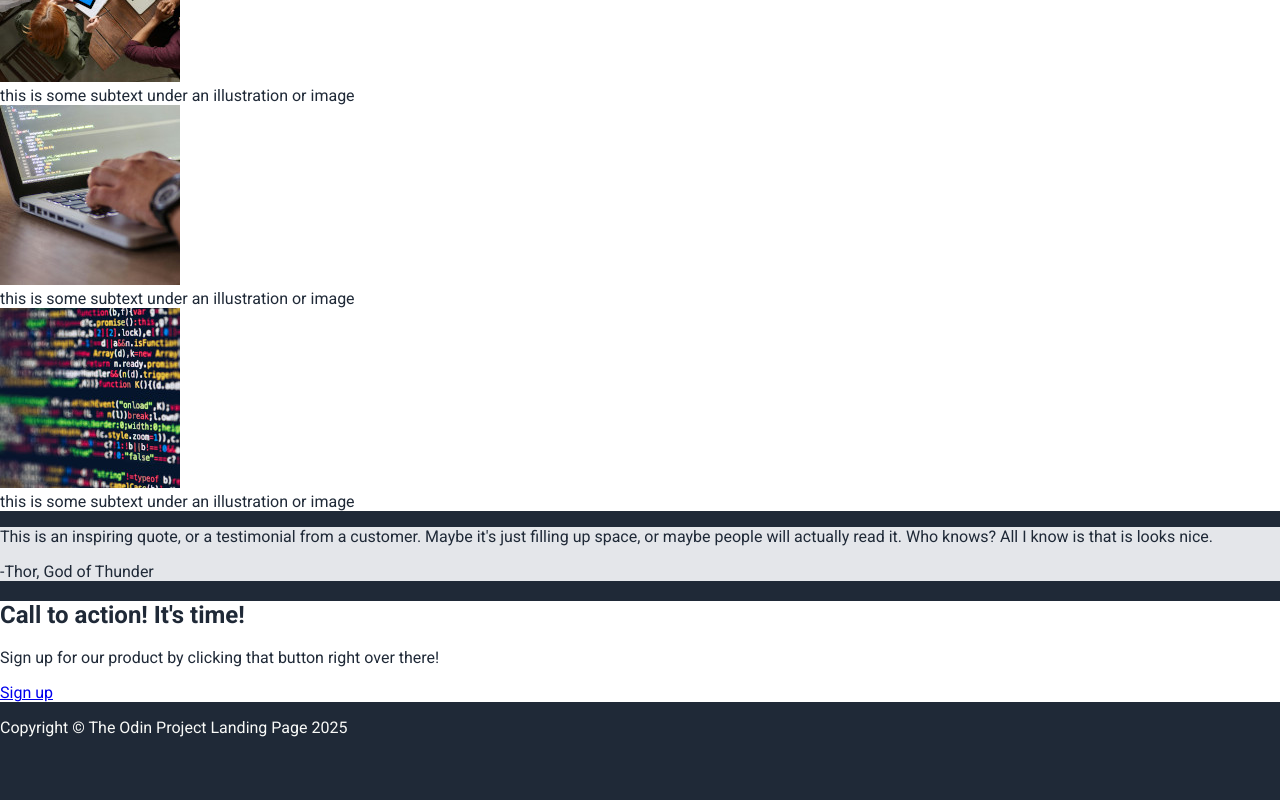
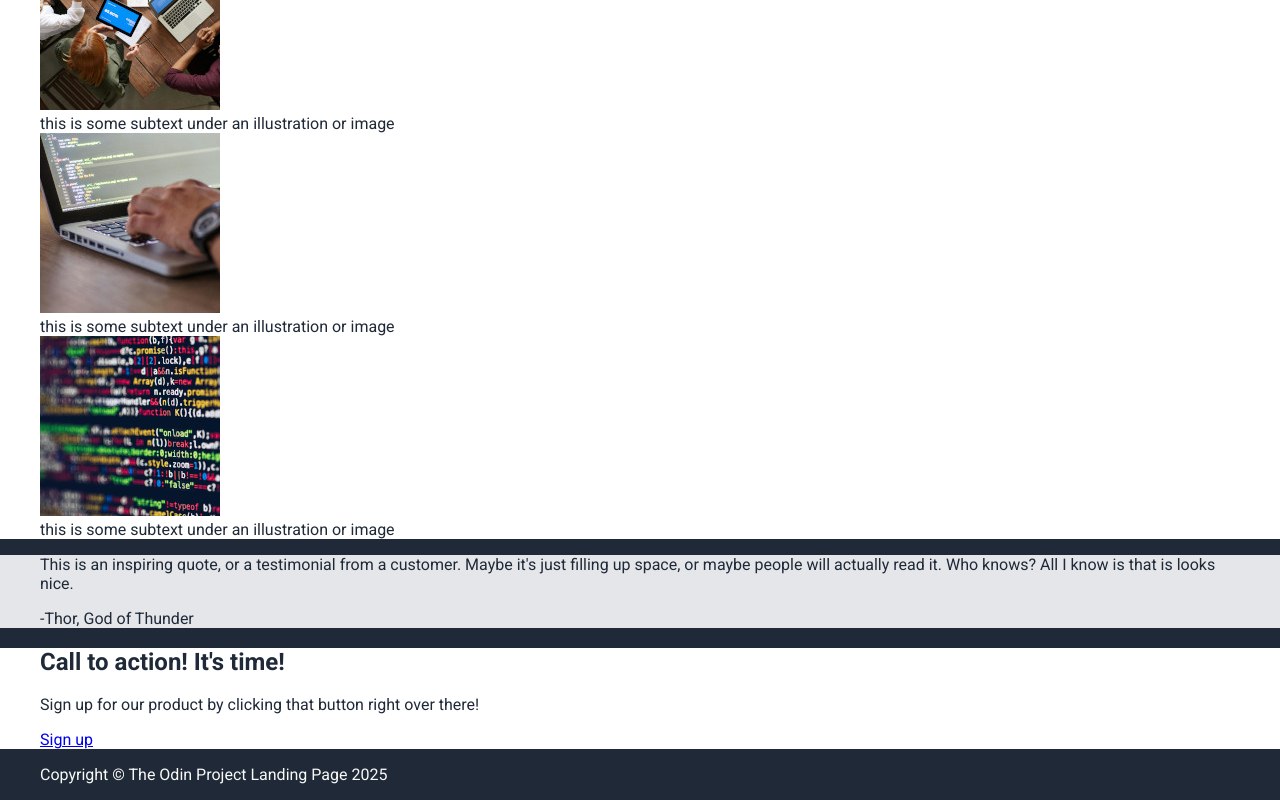
Before and after one commit to gonrogon/odin-landing-page, a plain HTML site: page index.html in a window 1280 px wide. Shown: the part 826-1626 px from the top of the page. Before the commit the page ends 1579 px from the top, so only its background shows below. Drawn offline with Linux system fonts and the light colour scheme.

Commit message:
Add content style to all sections

```diff
--- a/index.html
+++ b/index.html
@@ -15,6 +15,7 @@
             </div>
         </div>
         <div class="header">
+            <div class="content">
                 <div class="title">
                     <h1>This website is awesome</h1>
                     <h2>This website has some subtext that goes here under the main title. It's a smaller font and the color is lower constrast</h2>
@@ -22,7 +23,9 @@
                 </div>
                 <img src="./images/header.jpg">
             </div>
+        </div>
         <div class="info">
+            <div class="content">
                 <h2>Some random information</h2>
                 <div class="carrousel">
                     <div class="illustration">
@@ -43,7 +46,9 @@
                     </div>
                 </div>
             </div>
+        </div>
         <div class="quote">
+            <div class="content">
                 <p>
                     This is an inspiring quote, or a testimonial from a customer. Maybe it's just filling up space, or
                     maybe people will actually read it. Who knows? All I know is that is looks nice.
@@ -52,7 +57,9 @@
                     -Thor, God of Thunder
                 </p>
             </div>
+        </div>
         <div class="call">
+            <div class="content">
                 <div class="box">
                     <div class="text">
                         <h2>Call to action! It's time!</h2>
@@ -61,10 +68,13 @@
                     <a class="signup" href="#">Sign up</a>
                 </div>
             </div>
+        </div>
         <div class="footer">
+            <div class="content">
                 <p>
                     Copyright © The Odin Project Landing Page 2025
                 </p>
             </div>
+        </div>
     </body>
 </html>
--- a/style.css
+++ b/style.css
@@ -8,13 +8,16 @@ body {
     padding: 0;
 }
 
+.content {
+    max-width: 1200px;
+    margin: auto;
+}
+
 .nav {
     padding: 20px 0;
 }
 
 .nav .content {
-    max-width: 1200px;
-    margin: auto;
     display: flex;
     gap: 22px;
 }
```
Lines whose indentation alone changed are shown as unchanged.
